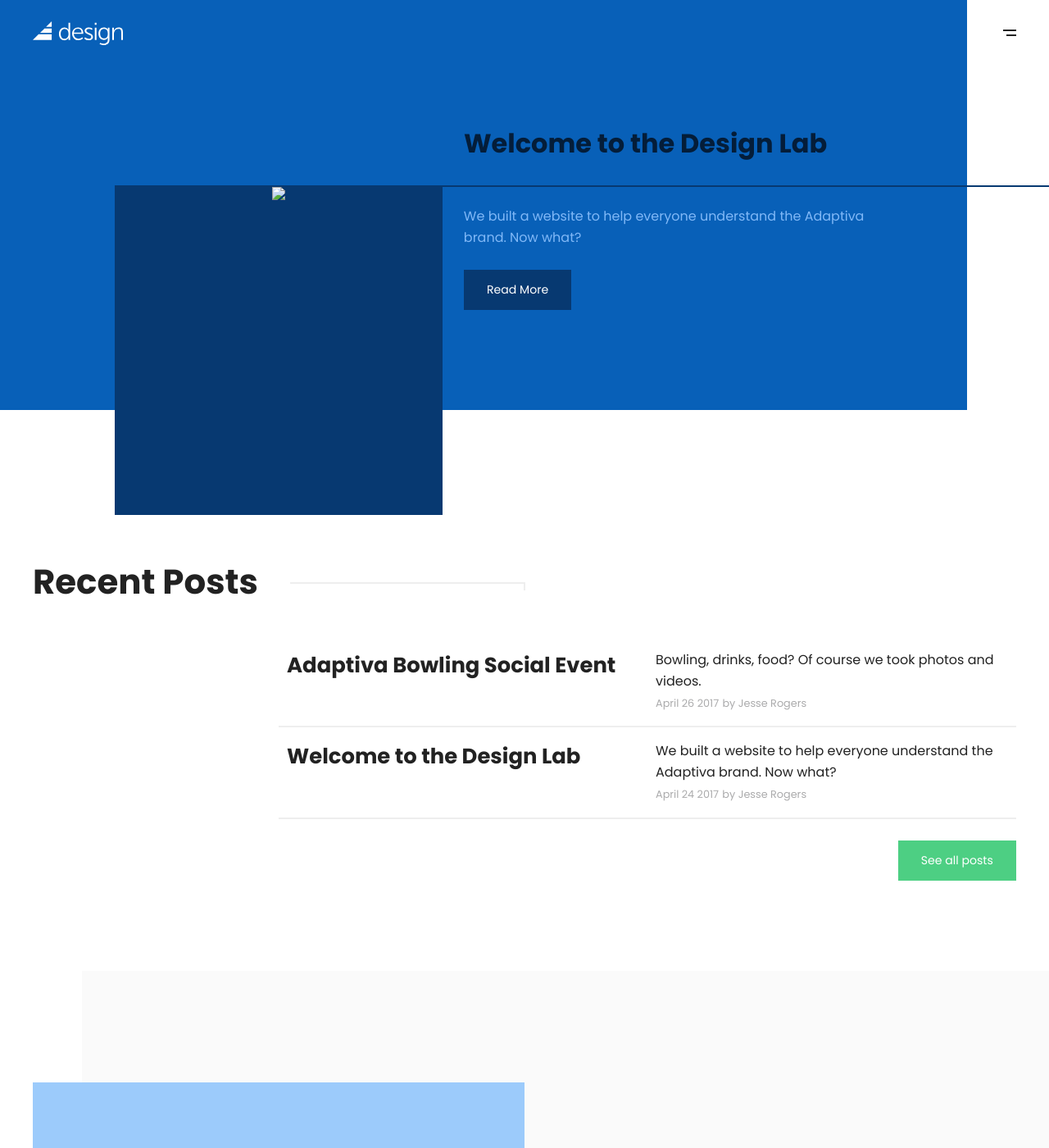
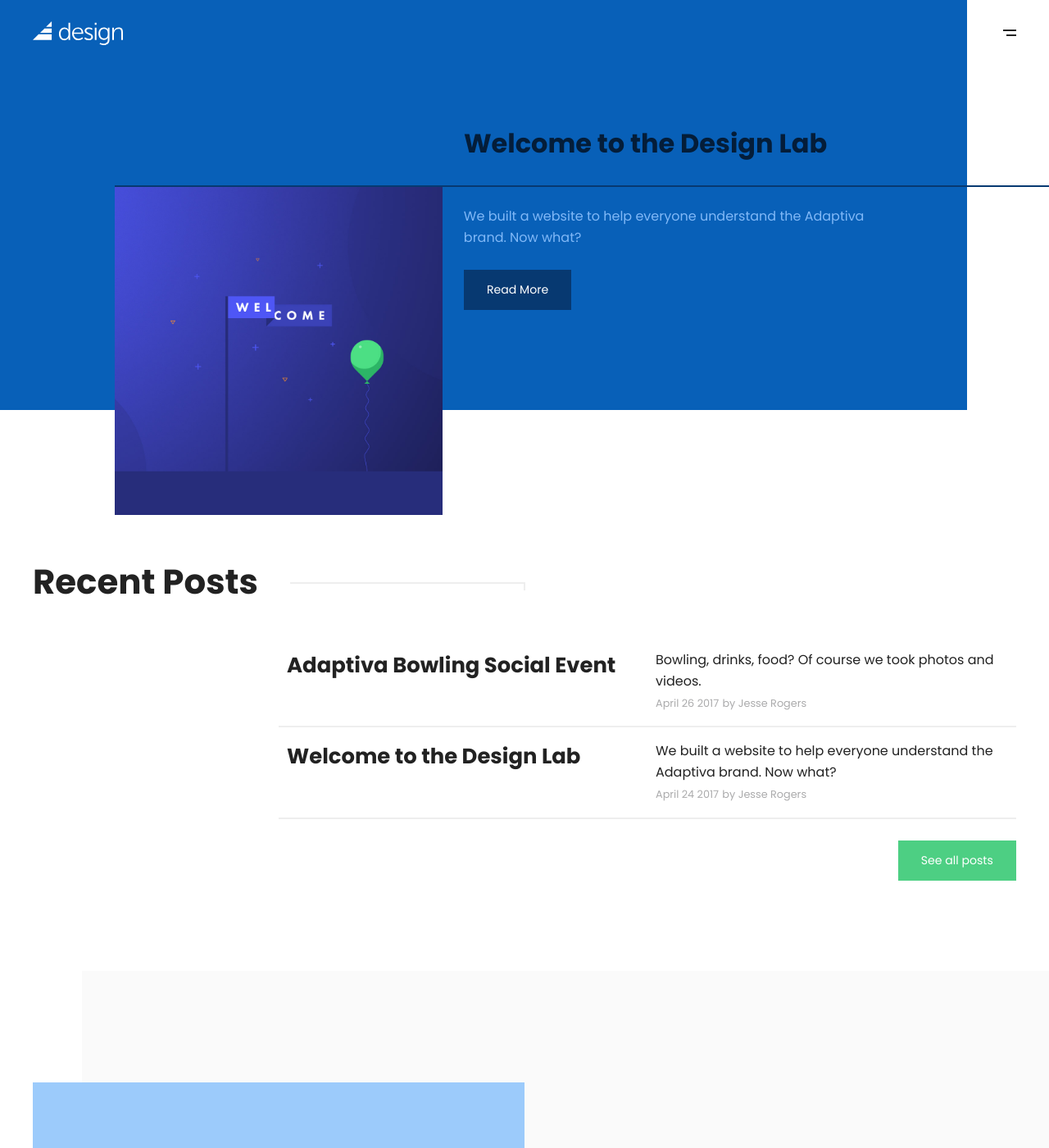
Before and after one commit to adaptivadesignlab/adaptivadesignlab.github.io, a Jekyll site: the page built from index.html, in a window 1280 px wide and 1400 px high. Shown: the whole window at 82% size. Built offline with Jekyll 4.4.1, drawn with Linux system fonts in a browser that asks for light colours.

Commit message:
Experimenting with baseurl

```diff
--- a/_config.yml
+++ b/_config.yml
@@ -1,4 +1,4 @@
-baseurl: adaptivadesignlab.github.io
+baseurl: ""
 exclude: ['README.md']
 permalink: pretty
 gems: [jekyll-paginate]
--- a/_includes/author-meta.html
+++ b/_includes/author-meta.html
@@ -1,7 +1,7 @@
 <div class="author-meta">
   <div class="content">
     <a class="author-img" href="{{site.baseurl}}/about/{{page.author_link_ext}}" title="Awesome writing by {{page.author}}">
-      <img src="{{site.baseurl}}/assets/img/{{page.author_img}}" width="100" height="100" alt="Awesome writing by {{page.author}}">
+      <img src="/assets/img/{{page.author_img}}" width="100" height="100" alt="Awesome writing by {{page.author}}">
       <span class="post-author">{{page.author}}</span>
     </a>
   </div>
```
